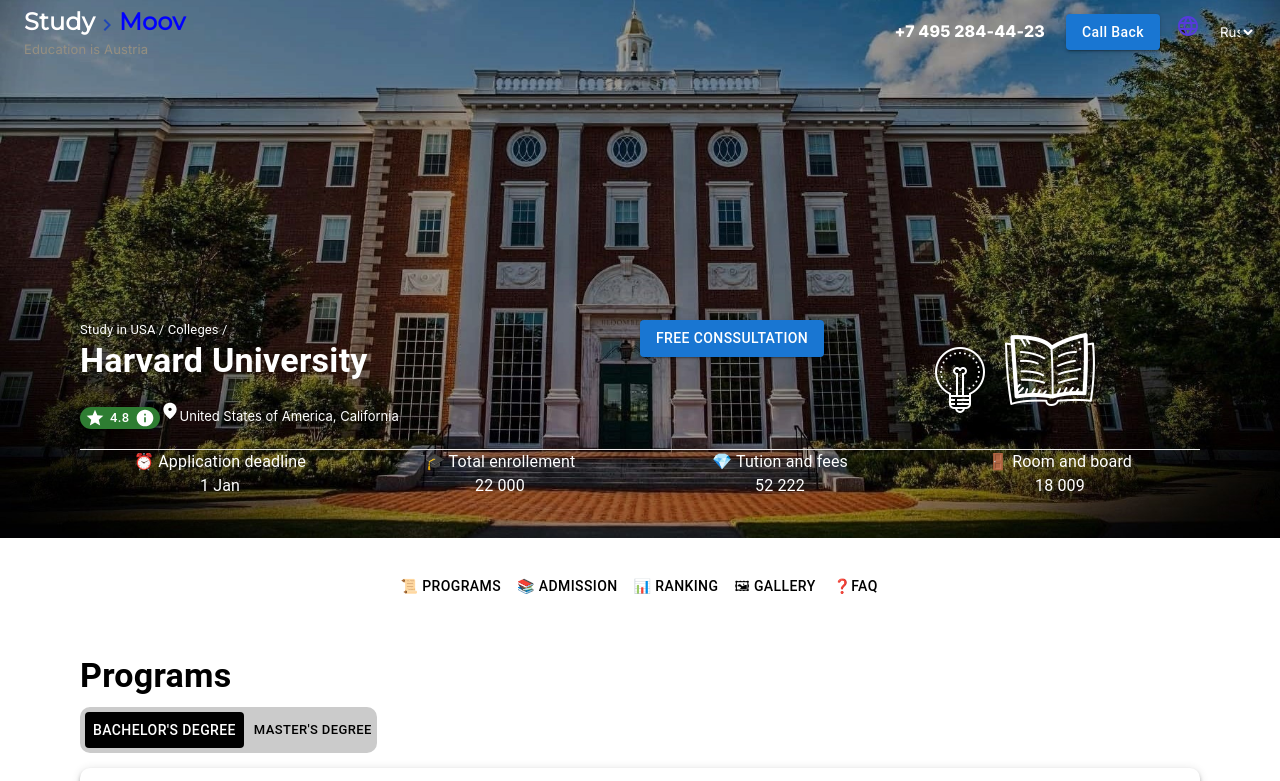
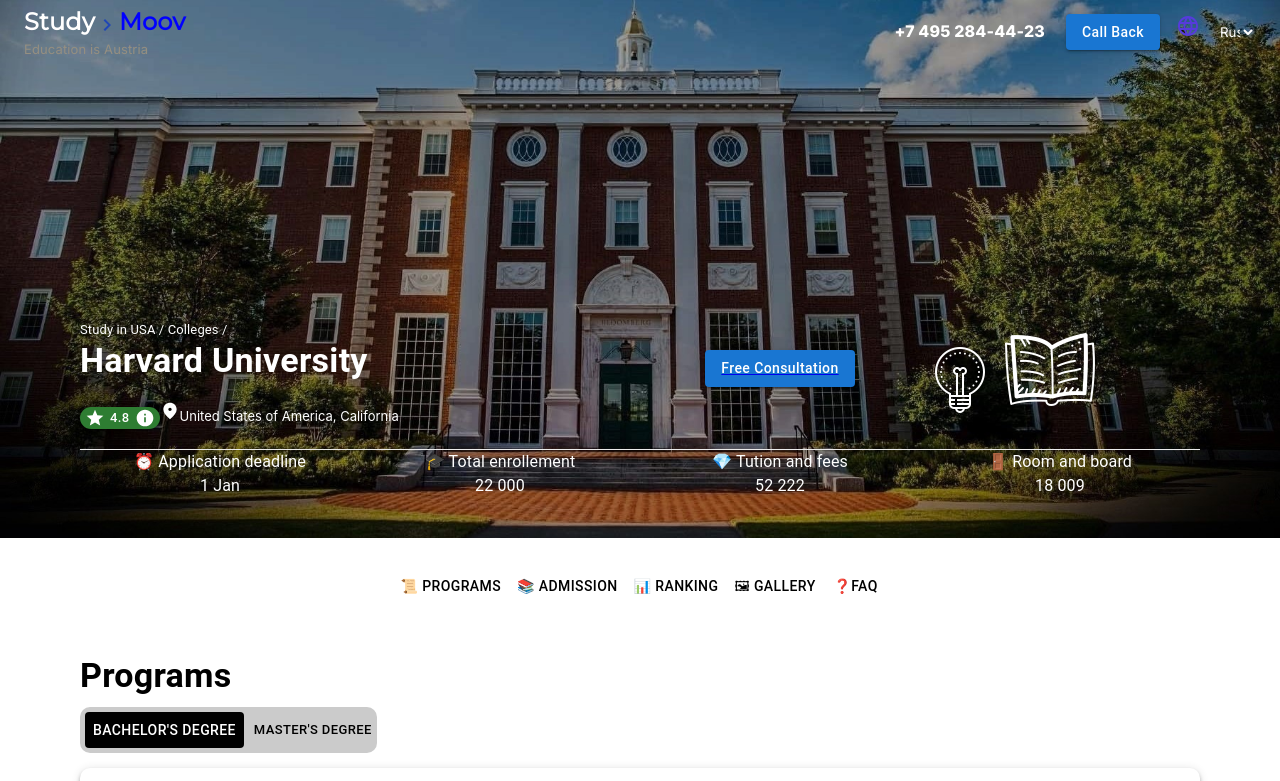
Before and after one commit to Shubham228197/study-moov-app, a React (Create React App) app: page /college-profile in a window 1280 px wide. Shown: the top 781 px of the page. Built offline with nearby package versions, Linux system fonts and the light colour scheme.

Commit message:
fixing some Typos

```diff
--- a/src/components/IndividualCollegeProfile/CollegeProfileNavbar.tsx
+++ b/src/components/IndividualCollegeProfile/CollegeProfileNavbar.tsx
@@ -1,6 +1,6 @@
 import TransparentNavbar from "../MainComponent/Homepage/TransparentNavbar";
 import CollegeImage from "../../FigmaImages/Harward.jpg";
-import { Box, Button, Grid, Tooltip, Typography } from "@mui/material";
+import { Box, Grid, Tooltip, Typography } from "@mui/material";
 import Divider from "@mui/material/Divider";
 import { CollegeNavbarInfo } from "./CollegeProfileConstant/CollegeProfileConstants";
 import { StarIconLogo, InfoIconLogo } from "../../GeneralStyling/Icons";
@@ -15,6 +15,8 @@
   RatingButton,
 } from "./CollegeProfileStyling/ProfileStylingOverlays";
 import { BoldText } from "../../GeneralStyling/Texts";
+import { CommonButton } from "../../GeneralStyling/Buttons";
+import { Link } from "react-router-dom";
 
 const CollegeProfileNavbar = () => {
   return (
@@ -48,7 +50,9 @@
             </Box>
           </Grid>
           <Grid item xs={3}>
-            <Button variant="contained">Free Conssultation</Button>
+            <Link to="/consulation">
+              <CommonButton variant="contained">Free Consultation</CommonButton>
+            </Link>
           </Grid>
           <Grid item xs={3}>
             <Box>
```
